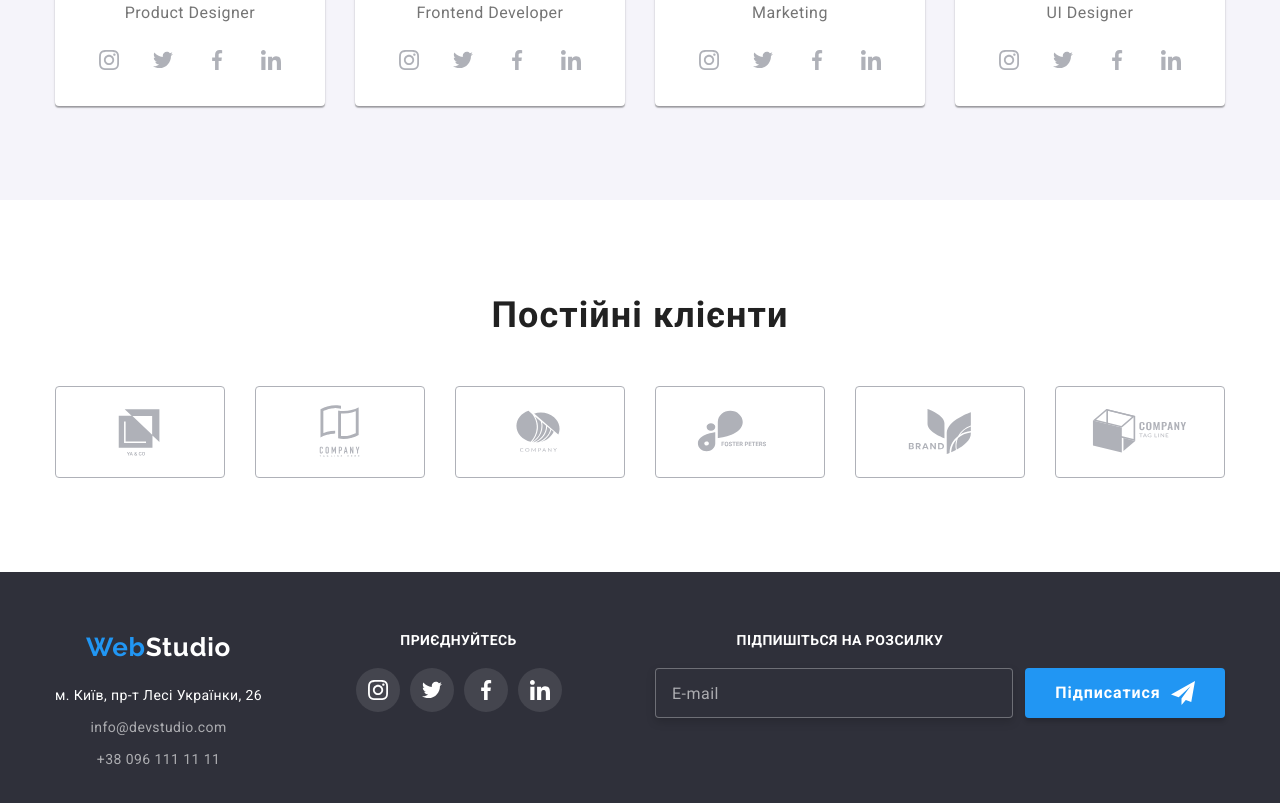
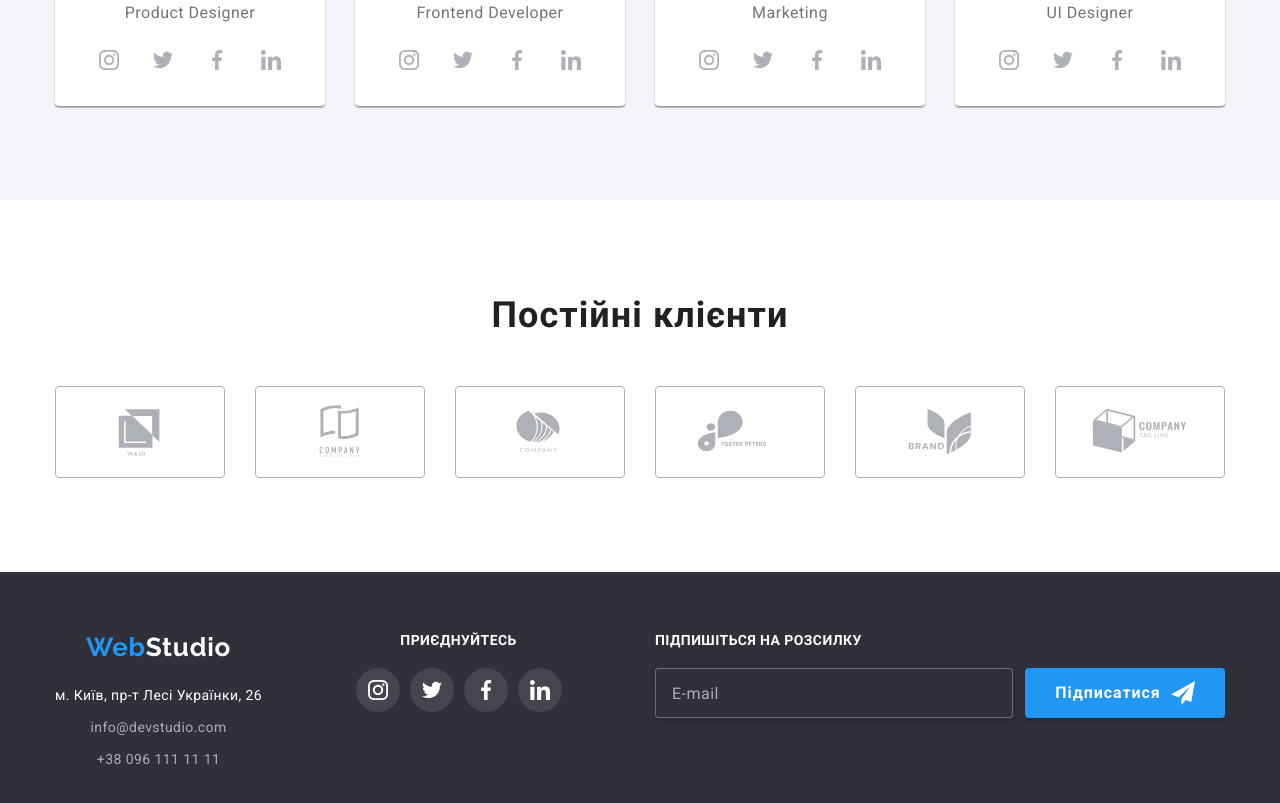
Before and after one commit to AndreyLisTarasov/goit-markup-hw-08, a plain HTML site: page index.html in a window 1280 px wide. Shown: the part 2116-2919 px from the top of the page. Drawn offline with nearby package versions, Linux system fonts and the light colour scheme.

Commit message:
Summary(required)

```diff
--- a/index.html
+++ b/index.html
@@ -454,9 +454,9 @@
                 </ul>
             </div>
             <div class="subscribe">
+                <span class="subscribe__title">Підпишіться на розсилку</span>
                 <form class="subscribe-form">
                     <label class="subscribe-form__field">
-                        <span class="subscribe-form__title">Підпишіться на розсилку</span>
                         <input type="email" name="mail" placeholder="E-mail" class="subscribe-form__input" pattern="[a-z0-9._%+-]+@[a-z0-9.-]+\.[a-z]{2,}$" >
                     </label>
                     <button type="submit" class="subscribe-form__btn">Підписатися
--- a/sass/components/_footer.scss
+++ b/sass/components/_footer.scss
@@ -69,12 +69,7 @@ address {
     background-color: #2196f3;
   }
 }
-.subscribe-form {
-  display: flex;
-  flex-direction: column;
-  align-items: center;
-}
-.subscribe-form__title {
+.subscribe__title {
   display: block;
   margin-bottom: 20px;
   @include font(14px, 700, 16px);
@@ -83,8 +78,13 @@ address {
   text-transform: uppercase;
   color: #ffffff;
 }
+.subscribe-form {
+  display: flex;
+  flex-direction: column;
+  align-items: center;
+}
 .subscribe-form__input {
-  width: 450px;
+  max-width: 450px;
   height: 50px;
   background-color: #2f303a;
   color: #ffffff;
@@ -121,6 +121,12 @@ address {
   margin-left: 10px;
 }
 
+@media screen and (min-width: 480px){
+  .subscribe-form__input{
+    width: 450px;
+  }
+}
+
 @media screen and (min-width: 768px) {
   .footer .container {
     flex-direction: row;
@@ -141,6 +147,9 @@ address {
   .join {
     margin-bottom: 0;
   }
+  .subscribe__title{
+    text-align: start;
+  }
   .subscribe-form {
     flex-direction: row;
     align-items: flex-end;
```
Also changed, not shown: css/main.css, css/main.min.css, 2 other files.
